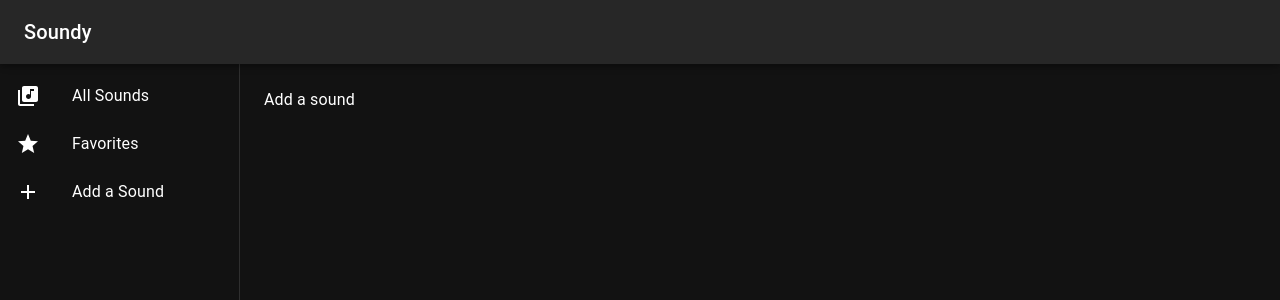
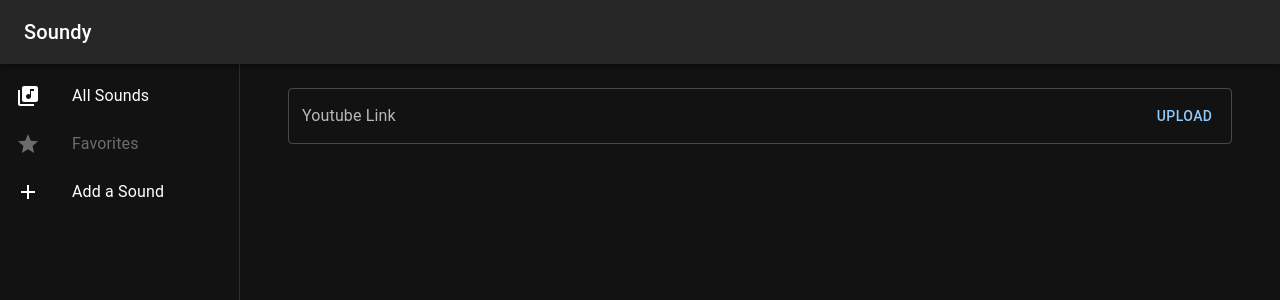
Before and after one commit to Han1s/soundy, a Next.js app: page /add in a window 1280 px wide. Shown: the top 300 px of the page. Built offline with nearby package versions, Linux system fonts and the light colour scheme.

Commit message:
add option to add sounds

```diff
--- a/app/add/page.tsx
+++ b/app/add/page.tsx
@@ -1,5 +1,57 @@
+"use client";
+
+import { postSound } from "@/firebase/actions";
+import { Button, Container, TextField } from "@mui/material";
+import { useState } from "react";
+
 const Page = () => {
-  return <div>Add a sound</div>;
+  const [value, setValue] = useState("");
+
+  const uploadHandler = () => {
+    let source = "";
+    if (!isValid(value)) {
+      window.alert("This is not a valid link, please try again.");
+      return;
+    }
+
+    source = value.match(/(?<=\=).+?(?=\&)/)![0] as string;
+
+    postSound({ source }).then((res) => {
+      console.log(res);
+      window.alert("sound successfully added");
+    });
+  };
+
+  const isValid = (link: string) => {
+    if (!link.includes("www.youtube.com/watch?v=")) {
+      return false;
+    }
+
+    const matches = link.match(/(?<=\=).+?(?=\&)/);
+
+    if (!matches || !matches[0]) {
+      return false;
+    }
+
+    return true;
+  };
+
+  return (
+    <Container>
+      <TextField
+        placeholder="https://www.youtube.com/watch?v=..."
+        id="standard-name"
+        type="text"
+        fullWidth
+        label="Youtube Link"
+        onChange={(e) => setValue(e.target.value)}
+        value={value}
+        InputProps={{
+          endAdornment: <Button onClick={uploadHandler}>Upload</Button>,
+        }}
+      />
+    </Container>
+  );
 };
 
 export default Page;
--- a/app/favorites/page.tsx
+++ b/app/favorites/page.tsx
@@ -1,5 +1,5 @@
 const Page = () => {
-  return <div>Favorites</div>;
+  return <div>TODO: Favorites</div>;
 };
 
 export default Page;
--- a/app/template.tsx
+++ b/app/template.tsx
@@ -27,6 +27,7 @@ const endpoints = [
     text: "Favorites",
     icon: <StarIcon />,
     url: "/favorites",
+    disabled: true,
   },
   {
     text: "Add a Sound",
@@ -67,7 +68,11 @@ const Template = ({ children }: { children: React.ReactNode }) => {
                 style={{ textDecoration: "none", color: "inherit" }}
                 href={endpoint.url}
               >
-                <ListItem key={endpoint.text} disablePadding>
+                <ListItem
+                  key={endpoint.text}
+                  disablePadding
+                  disabled={endpoint?.disabled}
+                >
                   <ListItemButton>
                     <ListItemIcon>{endpoint.icon}</ListItemIcon>
                     <ListItemText primary={endpoint.text} />
--- a/firebase/actions.ts
+++ b/firebase/actions.ts
@@ -3,10 +3,8 @@ import axios from "axios";
 const FIREBASE_URL =
   "https://authentication-628fb-default-rtdb.europe-west1.firebasedatabase.app/";
 
-export const postSound = (sound: { sound: string }) => {
-  axios
-    .post(FIREBASE_URL + "sounds.json", sound)
-    .then((res) => console.log("added", res));
+export const postSound = (sound: { source: string }) => {
+  return axios.post(FIREBASE_URL + "sounds.json", sound);
 };
 
 export const getSounds = () => {
```
